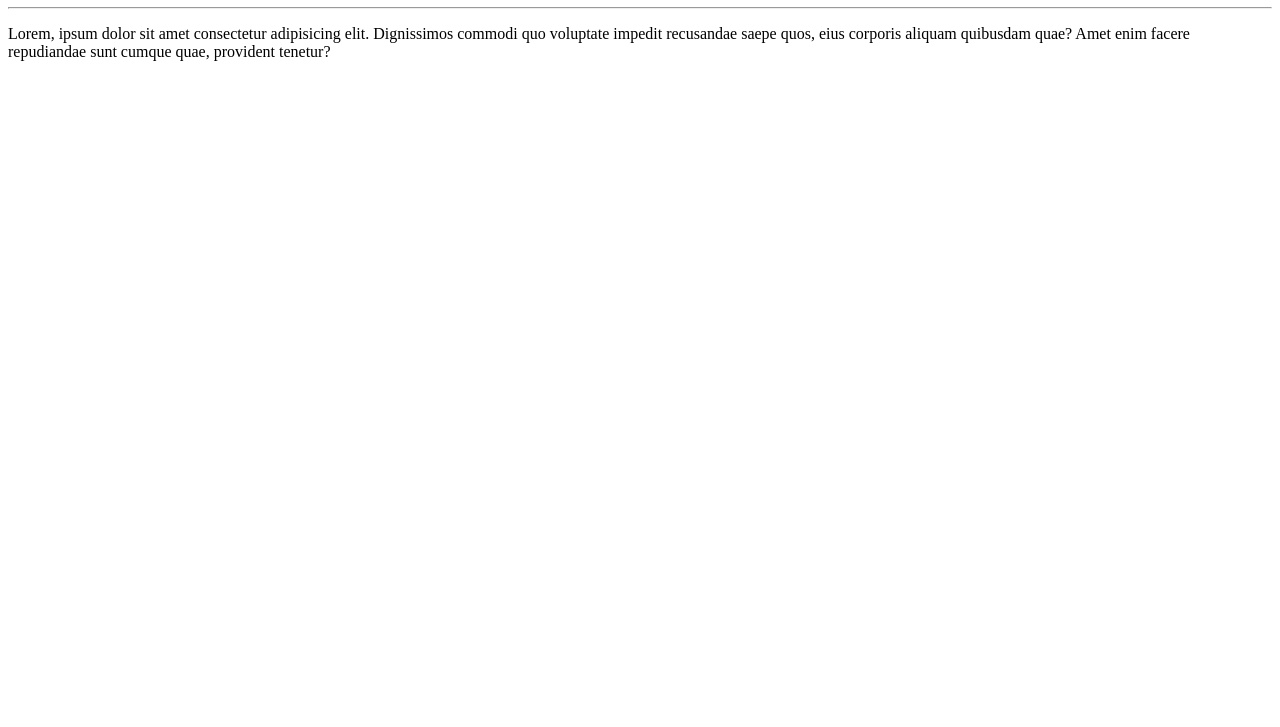
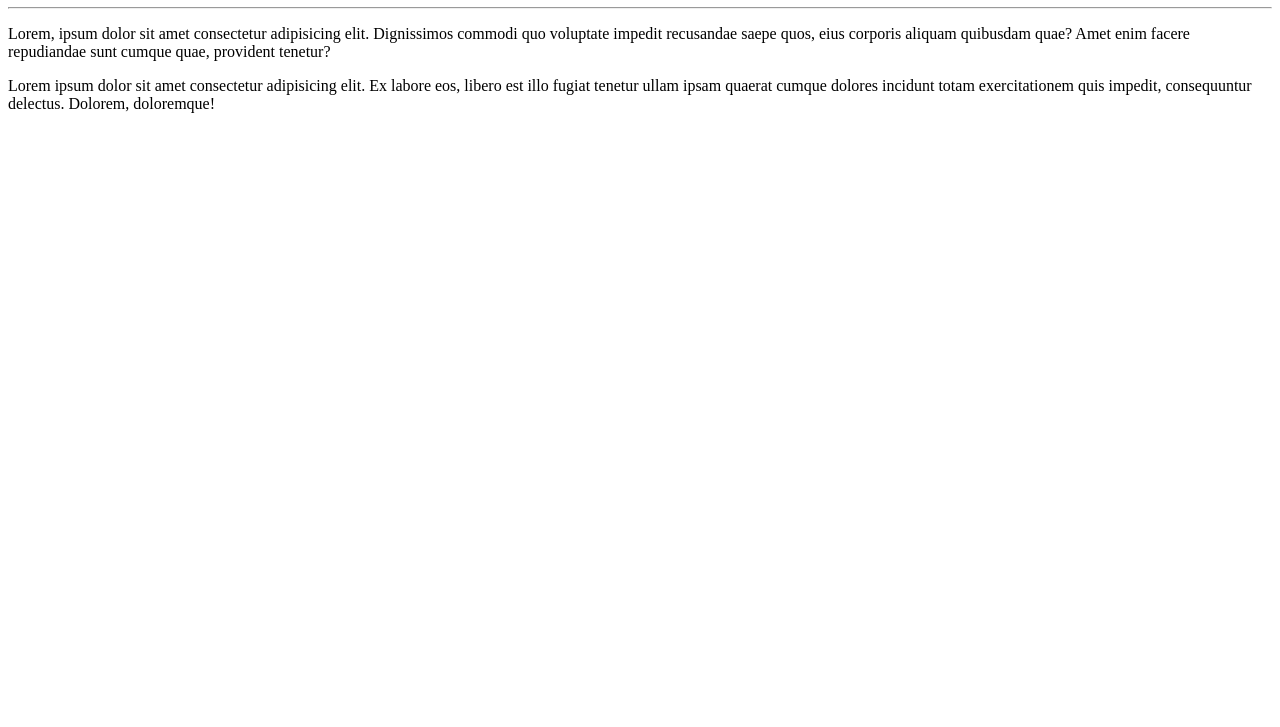
Before and after one commit to Benjaminzzerpa/Ola--mundo, a plain HTML site: page site-exemplo/index.html in a window 1280 px wide. Shown: the part 73-800 px from the top of the page. Drawn offline with Linux system fonts and the light colour scheme.

Commit message:
Mais um paragrafo

```diff
--- a/site-exemplo/index.html
+++ b/site-exemplo/index.html
@@ -10,6 +10,6 @@
     <h1>Olá, Mundo!</h1>
     <hr>
     <p>Lorem, ipsum dolor sit amet consectetur adipisicing elit. Dignissimos commodi quo voluptate impedit recusandae saepe quos, eius corporis aliquam quibusdam quae? Amet enim facere repudiandae sunt cumque quae, provident tenetur?</p>
-
+    <p>Lorem ipsum dolor sit amet consectetur adipisicing elit. Ex labore eos, libero est illo fugiat tenetur ullam ipsam quaerat cumque dolores incidunt totam exercitationem quis impedit, consequuntur delectus. Dolorem, doloremque!</p>
 </body>
 </html>
```
